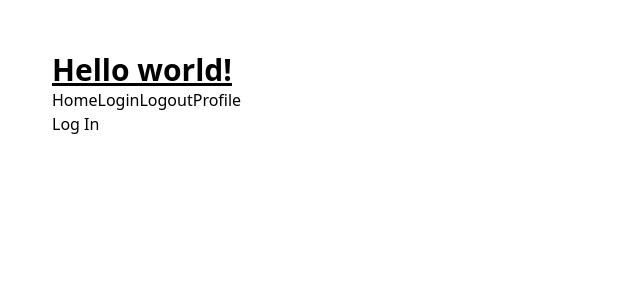
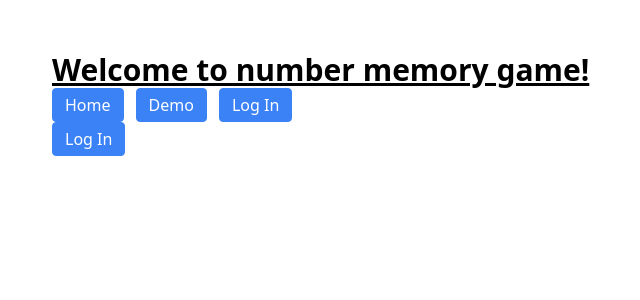
Before and after one commit to heather-h-kim/aep-individual-project, a React (Vite) app in the folder app/: page /login in a window 1280 px wide. Shown: the top 300 px of the page, without its empty margins (0-640 px from the left). Built offline with nearby package versions, Linux system fonts and the light colour scheme.

Commit message:
added different navbars for pre-login vs post-login

```diff
--- a/app/src/App.tsx
+++ b/app/src/App.tsx
@@ -8,7 +8,7 @@ import { addUser, createUser } from './services/userApi';
 import { useEffect } from 'react';
 import { useUserStore } from './store/userStore';
 import { useColorsStore } from './store/colorStore';
-import { rootRoute, router } from './routes/rootRoute';
+import { router } from './routes/rootRoute';
 import { RouterProvider } from '@tanstack/react-router';
 
 const queryClient = new QueryClient();
@@ -83,6 +83,7 @@ export default function App() {
   // console.log('preview bgcolor in App', themeBgColor);
   // console.log('preview fgcolor in App', themeFgColor);
   // console.log('preview in App', preview);
+
   return (
     <QueryClientProvider client={queryClient}>
       <div
@@ -99,8 +100,9 @@ export default function App() {
           }
           className="text-3xl font-bold underline"
         >
-          Hello world!
+          Welcome to number memory game!
         </h1>
+
         <RouterProvider router={router} />
         {/*<Login />*/}
         {/*<Logout />*/}
--- /dev/null
+++ b/app/src/components/Demo.tsx
@@ -0,0 +1,9 @@
+const Demo = () => {
+  return (
+    <div>
+      <h1>Play demo game</h1>
+    </div>
+  );
+};
+
+export default Demo;
--- a/app/src/components/Login.tsx
+++ b/app/src/components/Login.tsx
@@ -7,7 +7,12 @@ const LoginButton = () => {
   if (!isAuthenticated) {
     return (
       <div>
-        <button onClick={() => loginWithRedirect()}>Log In</button>
+        <button
+          className="inline-block rounded border border-blue-500 bg-blue-500 px-3 py-1 text-white"
+          onClick={() => loginWithRedirect()}
+        >
+          Log In
+        </button>
       </div>
     );
   }
--- a/app/src/components/Logout.tsx
+++ b/app/src/components/Logout.tsx
@@ -1,11 +1,35 @@
 import { useAuth0 } from '@auth0/auth0-react';
 import React from 'react';
+import { useColorsStore } from '../store/colorStore';
+import { useUserStore } from '../store/userStore';
 
 const LogoutButton = () => {
   const { logout, isAuthenticated } = useAuth0();
+  const globalUser = useUserStore(state => state.user);
+  const themeBgColor = useColorsStore(state => state.bgcolor);
+  const themeFgColor = useColorsStore(state => state.fgcolor);
+  const preview = useColorsStore(state => state.preview);
 
   if (isAuthenticated) {
-    return <button onClick={() => logout()}>Log Out</button>;
+    return (
+      <button
+        style={
+          preview
+            ? {
+                color: themeBgColor,
+                backgroundColor: themeFgColor,
+              }
+            : {
+                color: globalUser.bgcolor,
+                backgroundColor: globalUser.fgcolor,
+              }
+        }
+        className="inline-block rounded px-3 py-1 "
+        onClick={() => logout()}
+      >
+        Logout
+      </button>
+    );
   }
 };
 
--- a/app/src/components/Navbar.tsx
+++ b/app/src/components/Navbar.tsx
@@ -1,14 +1,97 @@
 import { Link } from '@tanstack/react-router';
+import Login from './Login';
+import Logout from './Logout';
+import { useAuth0 } from '@auth0/auth0-react';
+import Avatar from './Avatar';
+import { useColorsStore } from '../store/colorStore';
+import { useUserStore } from '../store/userStore';
 
 const Navbar = () => {
-  return (
-    <div>
-      <Link to="/">Home</Link>
-      <Link to="/login">Login</Link>
-      <Link to="/logout">Logout</Link>
-      <Link to="/profile">Profile</Link>
-    </div>
-  );
+  const { isAuthenticated } = useAuth0();
+  const globalUser = useUserStore(state => state.user);
+  const themeBgColor = useColorsStore(state => state.bgcolor);
+  const themeFgColor = useColorsStore(state => state.fgcolor);
+  const preview = useColorsStore(state => state.preview);
+  if (!isAuthenticated) {
+    return (
+      <nav>
+        <ul className="flex">
+          <li className="mr-3">
+            <Link
+              className="inline-block rounded border border-blue-500 bg-blue-500 px-3 py-1 text-white"
+              to="/"
+            >
+              Home
+            </Link>
+          </li>
+          <li className="mr-3">
+            <Link
+              className="inline-block rounded border border-blue-500 bg-blue-500 px-3 py-1 text-white"
+              to="/demo"
+            >
+              Demo
+            </Link>
+          </li>
+          <li className="mr-3">
+            <Login />
+          </li>
+        </ul>
+      </nav>
+    );
+  }
+
+  if (isAuthenticated) {
+    return (
+      <nav>
+        <ul className="flex">
+          <li className="mr-3">
+            <Avatar />
+          </li>
+          <li className="mr-3">
+            <Link
+              style={
+                preview
+                  ? {
+                      color: themeBgColor,
+                      backgroundColor: themeFgColor,
+                    }
+                  : {
+                      color: globalUser.bgcolor,
+                      backgroundColor: globalUser.fgcolor,
+                    }
+              }
+              className="inline-block rounded px-3 py-1 "
+              to="/"
+            >
+              Home
+            </Link>
+          </li>
+          <li className="mr-3">
+            <Logout />
+          </li>
+          <li className="mr-3">
+            <Link
+              style={
+                preview
+                  ? {
+                      color: themeBgColor,
+                      backgroundColor: themeFgColor,
+                    }
+                  : {
+                      color: globalUser.bgcolor,
+                      backgroundColor: globalUser.fgcolor,
+                    }
+              }
+              className="inline-block rounded px-3 py-1 "
+              to="/profile"
+            >
+              Profile
+            </Link>
+          </li>
+        </ul>
+      </nav>
+    );
+  }
 };
 
 export default Navbar;
--- /dev/null
+++ b/app/src/components/PublicHome.tsx
@@ -0,0 +1,41 @@
+import React from 'react';
+import { useAuth0 } from '@auth0/auth0-react';
+import { useUserStore } from '../store/userStore';
+
+const PublicHome = () => {
+  const { isAuthenticated, isLoading, error } = useAuth0();
+  const globalUser = useUserStore(state => state.user);
+
+  if (isAuthenticated && !globalUser.userId) {
+    return (
+      <div className="text-center">
+        <div role="status">
+          <svg
+            aria-hidden="true"
+            className="mr-2 inline h-60 w-60 animate-spin fill-blue-600 text-gray-200 dark:text-gray-600"
+            viewBox="0 0 100 101"
+            fill="none"
+            xmlns="http://www.w3.org/2000/svg"
+          >
+            <path
+              d="M100 50.5908C100 78.2051 77.6142 100.591 50 100.591C22.3858 100.591 0 78.2051 0 50.5908C0 22.9766 22.3858 0.59082 50 0.59082C77.6142 0.59082 100 22.9766 100 50.5908ZM9.08144 50.5908C9.08144 73.1895 27.4013 91.5094 50 91.5094C72.5987 91.5094 90.9186 73.1895 90.9186 50.5908C90.9186 27.9921 72.5987 9.67226 50 9.67226C27.4013 9.67226 9.08144 27.9921 9.08144 50.5908Z"
+              fill="currentColor"
+            />
+            <path
+              d="M93.9676 39.0409C96.393 38.4038 97.8624 35.9116 97.0079 33.5539C95.2932 28.8227 92.871 24.3692 89.8167 20.348C85.8452 15.1192 80.8826 10.7238 75.2124 7.41289C69.5422 4.10194 63.2754 1.94025 56.7698 1.05124C51.7666 0.367541 46.6976 0.446843 41.7345 1.27873C39.2613 1.69328 37.813 4.19778 38.4501 6.62326C39.0873 9.04874 41.5694 10.4717 44.0505 10.1071C47.8511 9.54855 51.7191 9.52689 55.5402 10.0491C60.8642 10.7766 65.9928 12.5457 70.6331 15.2552C75.2735 17.9648 79.3347 21.5619 82.5849 25.841C84.9175 28.9121 86.7997 32.2913 88.1811 35.8758C89.083 38.2158 91.5421 39.6781 93.9676 39.0409Z"
+              fill="currentFill"
+            />
+          </svg>
+          <span className="sr-only">Loading...</span>
+        </div>
+      </div>
+    );
+  }
+
+  return (
+    <div>
+      <h1>Welcome</h1>
+    </div>
+  );
+};
+export default PublicHome;
--- /dev/null
+++ b/app/src/routes/demoRoute.tsx
@@ -0,0 +1,13 @@
+import { rootRoute } from './rootRoute';
+import { Route } from '@tanstack/react-router';
+import Demo from '../components/Demo';
+
+const demoRoute = new Route({
+  getParentRoute: () => rootRoute,
+  path: '/demo',
+  component: () => {
+    return <Demo />;
+  },
+});
+
+export default demoRoute;
--- a/app/src/routes/indexRoute.tsx
+++ b/app/src/routes/indexRoute.tsx
@@ -1,9 +1,13 @@
 import { Route } from '@tanstack/react-router';
 import { rootRoute } from './rootRoute';
+import PublicHome from '../components/PublicHome';
 
 const indexRoute = new Route({
   getParentRoute: () => rootRoute,
   path: '/',
+  component: () => {
+    return <PublicHome />;
+  },
 });
 
 export default indexRoute;
--- a/app/src/routes/rootRoute.tsx
+++ b/app/src/routes/rootRoute.tsx
@@ -4,6 +4,7 @@ import indexRoute from './indexRoute';
 import loginRoute from './loginRoute';
 import logoutRoute from './logoutRoute';
 import profileRoute from './profileRoute';
+import demoRoute from './demoRoute';
 
 export const rootRoute = new RootRoute({
   component: () => (
@@ -19,6 +20,7 @@ export const routeTree = rootRoute.addChildren([
   loginRoute,
   logoutRoute,
   profileRoute,
+  demoRoute,
 ]);
 
 export const router = new Router({ routeTree });
```
